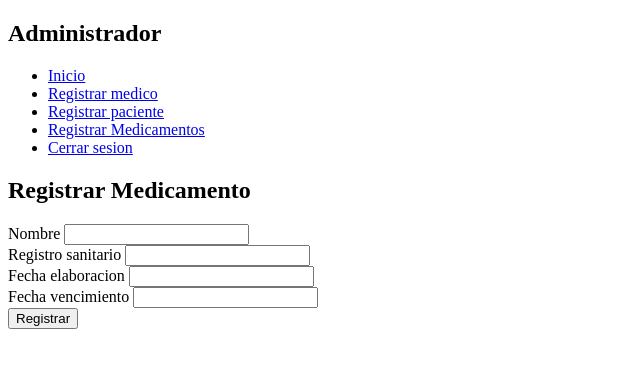
After one commit to fmontalvoo/receta_electronica, a Flask app: page /registrar_medicamento in a window 1280 px wide. The commit adds this page. Shown: the top 368 px of the page, without its empty margins (0-640 px from the left). Run offline with Flask 2, Linux system fonts and the light colour scheme; a user stored in the database is signed in.

Commit message:
Registro de medicamentos.

```diff
--- a/app.py
+++ b/app.py
@@ -94,6 +94,26 @@ def registrar_paciente():
             nombres, apellidos, correo, especialidad, clave)
     return render_template('usuario/paciente/crear.html')
 
+    """C.R.U.D de Medicamentos"""
+
+@app.route('/registrar_medicamento', methods=['GET', 'POST'])
+def registrar_medicamento():
+    usuario = recuperar_usuario()
+    if usuario == None:
+        return redirect(url_for('login'))
+    if usuario.rol != 'Administrador' and usuario.rol != 'Medico':
+        return redirect(url_for('index'))
+
+    if request.method == 'POST':
+        data = request.form
+        nombre=data['nombre']
+        registro=data['registro']
+        fecha_elaboracion= data['fecha_elaboracion']
+        fecha_vencimiento= data['fecha_vencimiento']
+        controlador.registrar_medicamento(
+            nombre, registro, fecha_elaboracion, fecha_vencimiento
+        )
+    return render_template('medicamentos/crear.html')
 
 def recuperar_usuario():
     try:
--- a/controlador.py
+++ b/controlador.py
@@ -1,9 +1,11 @@
 import acceso_datos.autenticacion as auth
 import acceso_datos.medico_dao as mdao
 import acceso_datos.paciente_dao as pdao
+import acceso_datos.medicamento_dao as medao
 
 from modelos.medico import *
 from modelos.paciente import *
+from modelos.medicamento import *
 
 def login(correo, clave):
     return auth.recuperar_usuario(correo, clave)
@@ -15,3 +17,7 @@ def registrar_medico(nombres, apellidos, correo, especialidad, clave):
 def registrar_paciente(nombres, apellidos, correo, historial_clinico, clave):
     paciente = Paciente(nombres, apellidos, correo, historial_clinico, clave)
     pdao.registrar_paciente(paciente)
+
+def registrar_medicamento(nombre, registro_sanitario, fecha_elaboracion, fecha_vencimiento):
+    medicamento = Medicamento(nombre, registro_sanitario, fecha_elaboracion, fecha_vencimiento)
+    medao.registrar_medicamento(medicamento)
--- a/templates/components/nav.html
+++ b/templates/components/nav.html
@@ -13,6 +13,9 @@
         <li>
             <a href="{{ url_for('registrar_paciente') }}">Registrar paciente</a>
         </li>
+        <li>
+            <a href="{{ url_for('registrar_medicamento') }}">Registrar Medicamentos</a>
+        </li>
         {% endif %}
         <li>
             <a href="{{ url_for('logout') }}">Cerrar sesion</a>
--- /dev/null
+++ b/templates/medicamentos/crear.html
@@ -0,0 +1,28 @@
+{% extends './index.html' %}
+
+{% block title %}Registrar medicamentos{% endblock title %}
+
+{% block content %}
+<h2>Registrar Medicamento</h2>
+<form action="/registrar_medicamento" method="post">
+    <div>
+        <label for="nombre">Nombre</label>
+        <input type="text" name="nombre" id="nombre">
+    </div>
+    <div>
+        <label for="registro">Registro sanitario</label>
+        <input type="text" name="registro" id="registro">
+    </div>
+    <div>
+        <label for="fecha_elaboracion">Fecha elaboracion</label>
+        <input type="text" name="fecha_elaboracion" id="fecha_elaboracion">
+    </div>
+    <div>
+        <label for="fecha_vencimiento">Fecha vencimiento</label>
+        <input type="text" name="fecha_vencimiento" id="fecha_vencimiento">
+    </div>
+
+    <button type="submit">Registrar</button>
+
+</form>
+{% endblock content %}
--- a/templates/usuario/medico/crear.html
+++ b/templates/usuario/medico/crear.html
@@ -1,4 +1,6 @@
 {% extends './index.html' %}
+
+{% block title %}Registrar medico{% endblock title %}
 
 {% block content %}
 <h2>Crear medico</h2>
--- a/templates/usuario/paciente/crear.html
+++ b/templates/usuario/paciente/crear.html
@@ -1,4 +1,6 @@
 {% extends './index.html' %}
+
+{% block title %}Registrar paciente{% endblock title %}
 
 {% block content %}
 <h2>Crear paciente</h2>
```
Also changed, not shown: acceso_datos/medicamento_dao.py (added, +11 -0 lines), modelos/medicamento.py (+5 -2 lines).
